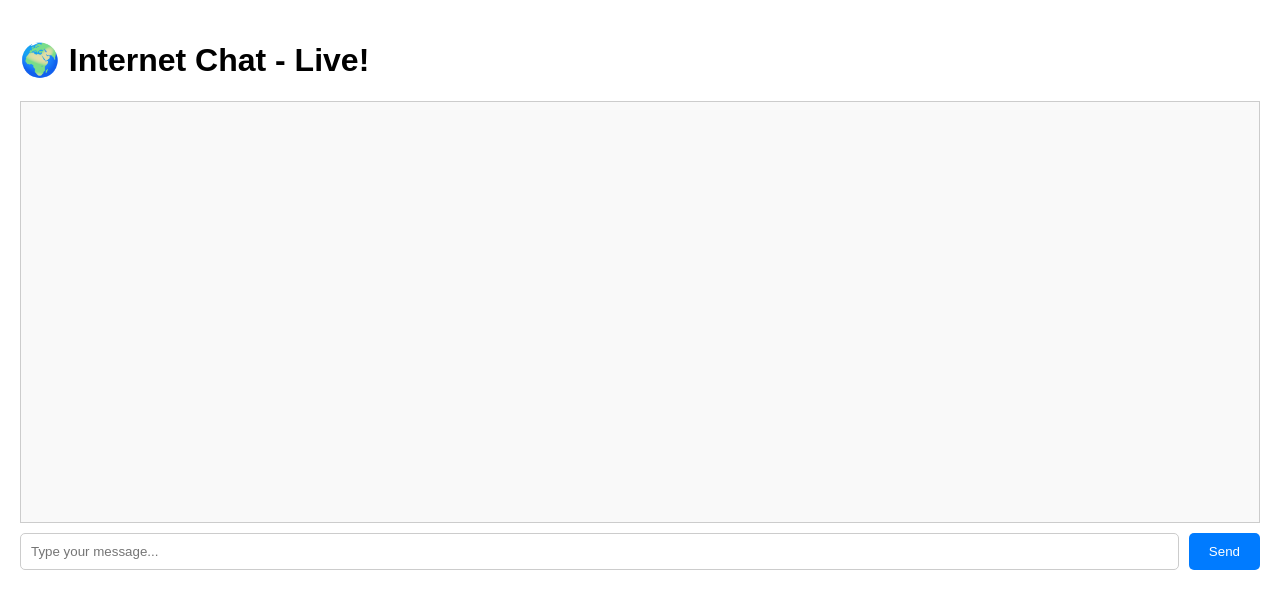
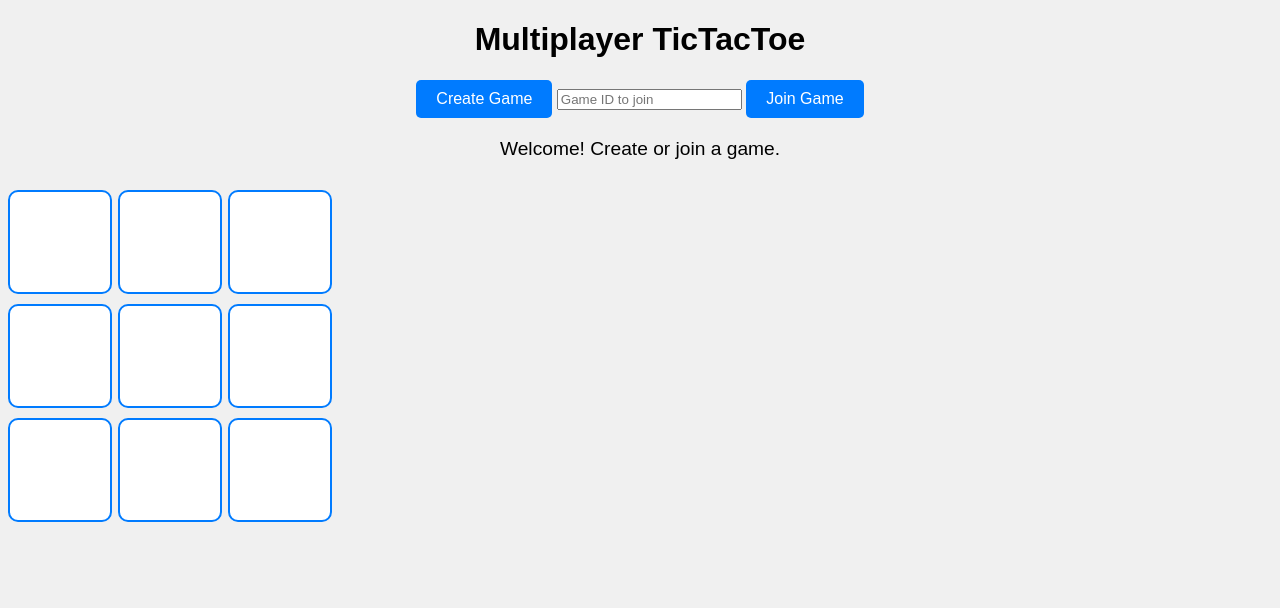
Before and after one commit to salimrached/testRailway, a website: page public/index.html in a window 1280 px wide. Drawn offline with nearby package versions, Linux system fonts and the light colour scheme; no server answers.

Commit message:
tittactoe

```diff
--- a/public/index.html
+++ b/public/index.html
@@ -1,80 +1,90 @@
 <!DOCTYPE html>
 <html>
 <head>
-    <title>My First Internet Chat!</title>
+    <title>Multiplayer TicTacToe</title>
     <style>
-        body { font-family: Arial, sans-serif; margin: 0; padding: 20px; }
-        #messages {
-            list-style-type: none;
-            margin: 0;
-            padding: 0;
-            height: 400px;
-            overflow-y: scroll;
-            border: 1px solid #ccc;
-            padding: 10px;
-            background: #f9f9f9;
-        }
-        #messages li {
-            padding: 5px;
-            margin: 5px 0;
-            background: white;
-            border-radius: 5px;
-        }
-        #form {
-            display: flex;
-            margin-top: 10px;
-        }
-        #input {
-            flex: 1;
-            padding: 10px;
-            border: 1px solid #ccc;
-            border-radius: 5px;
-        }
-        #form button {
-            padding: 10px 20px;
-            margin-left: 10px;
-            background: #007bff;
-            color: white;
-            border: none;
-            border-radius: 5px;
-            cursor: pointer;
-        }
+        body { font-family: Arial, sans-serif; background: #f0f0f0; text-align: center; }
+        #board { display: grid; grid-template-columns: repeat(3, 100px); grid-gap: 10px; margin: 30px auto; }
+        .cell { width: 100px; height: 100px; font-size: 2.5em; background: white; border-radius: 10px; border: 2px solid #007bff; cursor: pointer; display: flex; align-items: center; justify-content: center; }
+        #status { margin: 20px; font-size: 1.2em; }
+        #game-controls { margin: 20px; }
+        button { padding: 10px 20px; font-size: 1em; border-radius: 5px; border: none; background: #007bff; color: white; cursor: pointer; }
     </style>
 </head>
 <body>
-    <h1>🌍 Internet Chat - Live!</h1>
-    <ul id="messages"></ul>
-    <form id="form">
-        <input id="input" placeholder="Type your message..." autocomplete="off" />
-        <button type="submit">Send</button>
-    </form>
-
+    <h1>Multiplayer TicTacToe</h1>
+    <div id="game-controls">
+        <button id="create">Create Game</button>
+        <input id="gameIdInput" placeholder="Game ID to join" />
+        <button id="join">Join Game</button>
+    </div>
+    <div id="status">Welcome! Create or join a game.</div>
+    <div id="board"></div>
     <script src="/socket.io/socket.io.js"></script>
     <script>
         const socket = io();
-        const form = document.getElementById('form');
-        const input = document.getElementById('input');
-        const messages = document.getElementById('messages');
+        let symbol = null;
+        let gameId = null;
+        const boardDiv = document.getElementById('board');
+        const statusDiv = document.getElementById('status');
+        const createBtn = document.getElementById('create');
+        const joinBtn = document.getElementById('join');
+        const gameIdInput = document.getElementById('gameIdInput');
 
-        form.addEventListener('submit', (e) => {
-            e.preventDefault();
-            if (input.value.trim()) {
-                socket.emit('chat message', input.value);
-                input.value = '';
-            }
+        let board = Array(9).fill(null);
+
+        function renderBoard() {
+            boardDiv.innerHTML = '';
+            board.forEach((cell, idx) => {
+                const cellDiv = document.createElement('div');
+                cellDiv.className = 'cell';
+                cellDiv.textContent = cell || '';
+                cellDiv.onclick = () => {
+                    if (symbol && !cell && !statusDiv.textContent.includes('ended')) {
+                        socket.emit('makeMove', idx);
+                    }
+                };
+                boardDiv.appendChild(cellDiv);
+            });
+        }
+
+        createBtn.onclick = () => {
+            socket.emit('createGame');
+        };
+
+        joinBtn.onclick = () => {
+            const id = gameIdInput.value.trim();
+            if (id) socket.emit('joinGame', id);
+        };
+
+        socket.on('gameCreated', (data) => {
+            gameId = data.gameId;
+            symbol = data.symbol;
+            statusDiv.textContent = `Game created! Your symbol: ${symbol}. Share Game ID: ${gameId}`;
+            renderBoard();
         });
 
-        socket.on('chat message', (data) => {
-            const item = document.createElement('li');
-            const time = new Date(data.timestamp).toLocaleTimeString();
-            item.innerHTML = `<strong>${data.id}:</strong> ${data.message} <small>(${time})</small>`;
-            messages.appendChild(item);
-            messages.scrollTop = messages.scrollHeight;
+        socket.on('gameStart', (data) => {
+            symbol = symbol || data.symbol;
+            statusDiv.textContent = `Game started! You are ${symbol}.`;
+            renderBoard();
         });
 
-        socket.on('connect', () => {
-            console.log('Connected to server!');
+        socket.on('updateBoard', (data) => {
+            board = data.board;
+            if (data.winner) {
+                statusDiv.textContent = data.winner === 'Draw' ? 'Game ended in a draw!' : `Player ${data.winner} wins!`;
+            } else {
+                statusDiv.textContent = `Turn: ${data.turn}`;
+            }
+            renderBoard();
         });
+
+        socket.on('error', (msg) => {
+            statusDiv.textContent = msg;
+        });
+
+        renderBoard();
     </script>
 </body>
 </html>
```
Also changed, not shown: server.js (+61 -9 lines).
